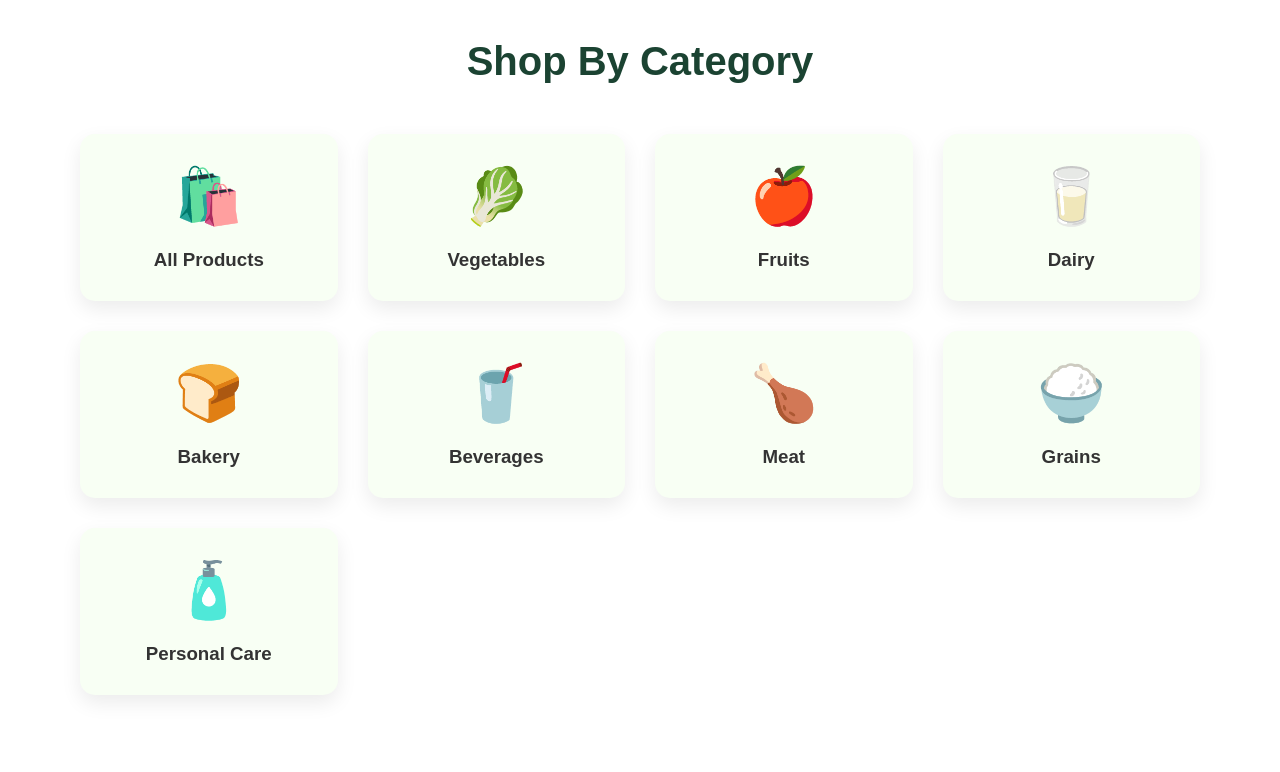
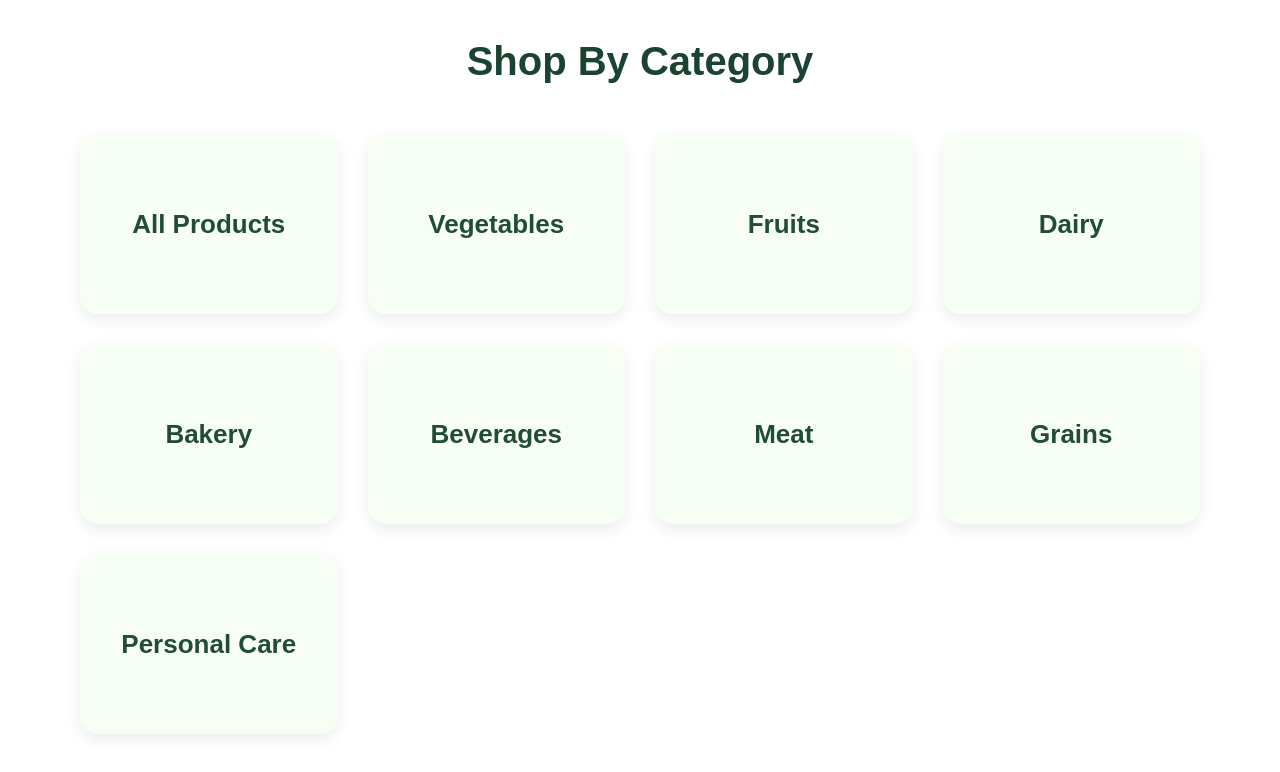
Before and after one commit to Satyam-dev06/grocery-delivery-platform, a website: page client/index.html in a window 1280 px wide. Shown: the part 1580-2352 px from the top of the page. Drawn offline with Linux system fonts and the light colour scheme.

Commit message:
Redesign category section with clean professional cards

```diff
--- a/client/css/style.css
+++ b/client/css/style.css
@@ -597,40 +597,45 @@ transform:scale(1.2);
 
 .category-card{
 
-    background:var(--secondary);
-
-    padding:30px;
-
-    border-radius:15px;
-
-    text-align:center;
+    background:#f7fff4;
+    border-radius:18px;
+    height:180px;
+
+    display:flex;
+    justify-content:center;
+    align-items:center;
 
     cursor:pointer;
 
-    transition:.3s;
-
-    box-shadow:var(--shadow);
-
-}
+    transition:0.3s;
+
+    box-shadow:0 5px 15px rgba(0,0,0,0.08);
+
+}
+
 .category-card:hover{
 
-    transform:translateY(-10px);
-
-    box-shadow:var(--shadow-hover);
-
-}
-
-.icon{
-
-    font-size:55px;
+    transform:translateY(-8px);
+
+    background:#2e7d32;
 
 }
 
 .category-card h3{
 
-    margin-top:20px;
-
-    color:#333;
+    font-size:26px;
+
+    font-weight:700;
+
+    color:#214d36;
+
+    transition:0.3s;
+
+}
+
+.category-card:hover h3{
+
+    color:white;
 
 }
 footer{
--- a/client/index.html
+++ b/client/index.html
@@ -200,47 +200,38 @@
     <div class="category-container">
 
         <div class="category-card" onclick="displayProducts(products)">
-            <div class="icon">🛍️</div>
             <h3>All Products</h3>
         </div>
 
         <div class="category-card" onclick="filterCategory('Vegetables')">
-            <div class="icon">🥬</div>
             <h3>Vegetables</h3>
         </div>
 
         <div class="category-card" onclick="filterCategory('Fruits')">
-            <div class="icon">🍎</div>
             <h3>Fruits</h3>
         </div>
 
         <div class="category-card" onclick="filterCategory('Dairy')">
-            <div class="icon">🥛</div>
             <h3>Dairy</h3>
         </div>
 
         <div class="category-card" onclick="filterCategory('Bakery')">
-            <div class="icon">🍞</div>
             <h3>Bakery</h3>
         </div>
 
-        <div class="category-card">
-            <div class="icon">🥤</div>
+        <div class="category-card" onclick="filterCategory('Beverages')">
             <h3>Beverages</h3>
         </div>
 
-        <div class="category-card">
-            <div class="icon">🍗</div>
+        <div class="category-card" onclick="filterCategory('Meat')">
             <h3>Meat</h3>
         </div>
 
-        <div class="category-card">
-            <div class="icon">🍚</div>
+        <div class="category-card" onclick="filterCategory('Grains')">
             <h3>Grains</h3>
         </div>
 
-        <div class="category-card">
-            <div class="icon">🧴</div>
+        <div class="category-card" onclick="filterCategory('Personal Care')">
             <h3>Personal Care</h3>
         </div>
 
--- a/client/js/app.js
+++ b/client/js/app.js
@@ -6,7 +6,7 @@ const recommendedContainer = document.getElementById("recommendedContainer");
 const scrollButton = document.getElementById("scrollTop");
 
 let cart = JSON.parse(localStorage.getItem("cart")) || [];
-
+let wishlist = JSON.parse(localStorage.getItem("wishlist")) || [];
 
 function showToast(message) {
 
@@ -165,9 +165,6 @@ function addToCart(id) {
 
 
 function addWishlist(id) {
-
-    let wishlist =
-        JSON.parse(localStorage.getItem("wishlist")) || [];
 
     const exists = wishlist.find(function (item) {
 
@@ -345,3 +342,54 @@ displayProducts(products);
 displayRecommendations();
 
 updateCartCount();
+
+// =========================
+// Trending Products
+// =========================
+
+const trendingContainer =
+document.getElementById("trendingContainer");
+
+displayTrendingProducts();
+
+function displayTrendingProducts(){
+
+    if(!trendingContainer) return;
+
+    trendingContainer.innerHTML = "";
+
+    const trending = [...products]
+    .sort(function(a,b){
+
+        return b.rating-a.rating;
+
+    })
+    .slice(0,4);
+
+    trending.forEach(function(product){
+
+        trendingContainer.innerHTML += `
+
+        <div class="product-card">
+
+            <img src="${product.image}" alt="${product.name}">
+
+            <h3>${product.name}</h3>
+
+            <p class="price">
+                ₹${product.price}
+            </p>
+
+            <button onclick="addToCart(${product.id})">
+
+                Add To Cart
+
+            </button>
+
+        </div>
+
+        `;
+
+    });
+
+}
```
